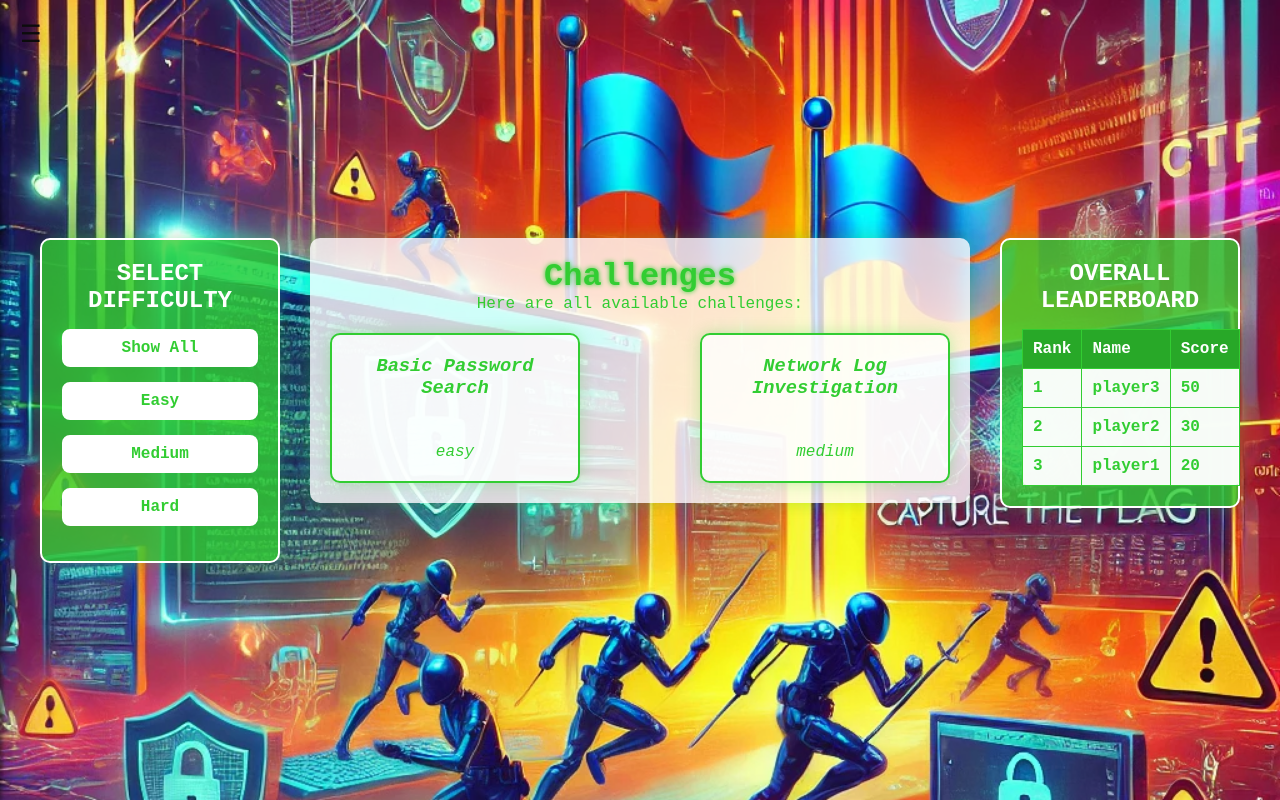
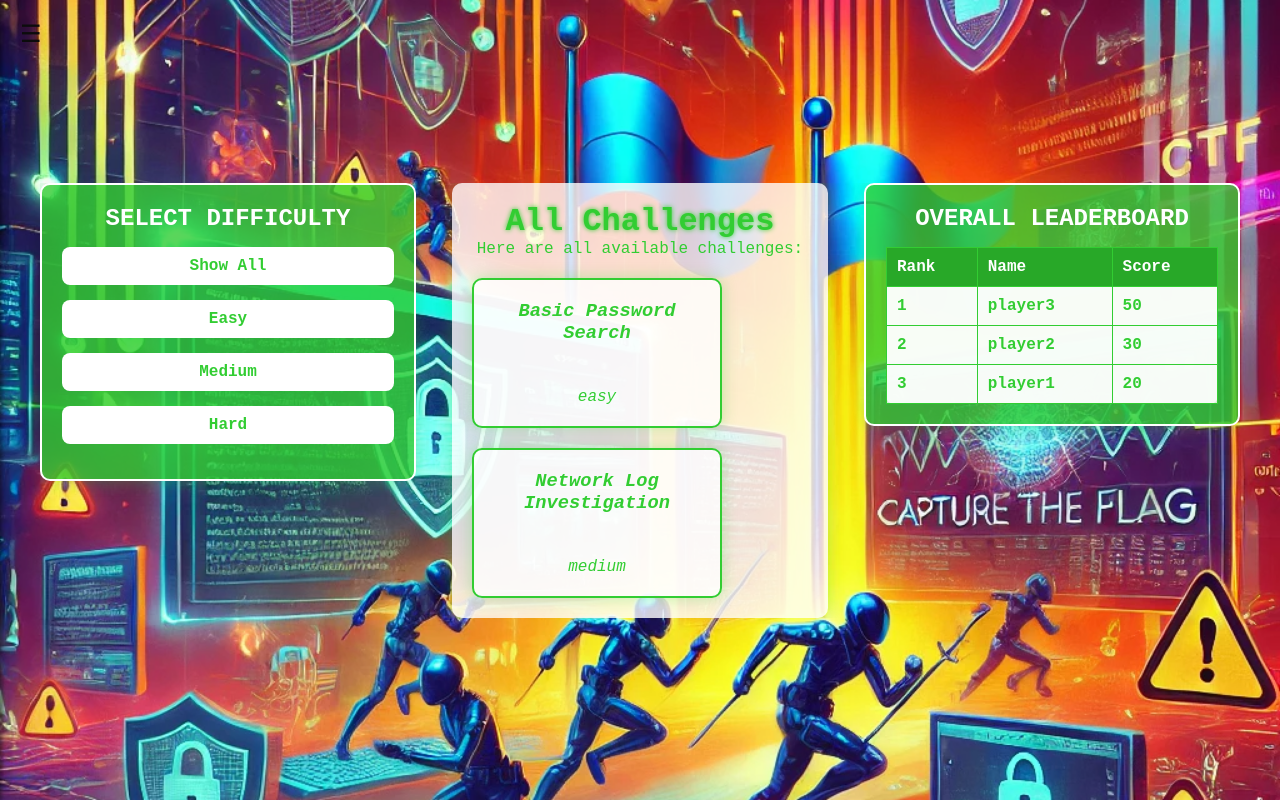
Before and after one commit to phoenix0709/Group-project, a PHP site: page /Challenge.html in a window 1280 px wide. Run offline with PHP 8.4, Linux system fonts and the light colour scheme; data comes from the database, SQL or seed files in the repository; data that the repository does not hold is empty.

Commit message:
update challenge page and leaderboard

```diff
--- a/CTF_playground/src/Challenge.css
+++ b/CTF_playground/src/Challenge.css
@@ -16,6 +16,7 @@ body {
     justify-content: center;
     min-height: 100vh;
     padding: 20px;
+    overflow-x: hidden; /* Prevent horizontal scrolling */
 }
 
 .content-wrapper {
@@ -25,11 +26,15 @@ body {
     width: 100%;
     max-width: 1200px;
     gap: 20px;
+    flex-wrap: wrap; /* Allow wrapping to prevent overflow */
+    overflow: hidden; /* Prevent layout from spilling out */
 }
 
 /* Filter Section */
 .filter-section {
-    width: 20%;
+    flex: 1 1 calc(33% - 20px); /* Flexible width, takes 1/3 of the row */
+    max-width: calc(33% - 20px);
+    min-width: 300px; /* Set a minimum width */
     background-color: rgba(50, 205, 50, 0.8);
     border: 2px solid #fff;
     border-radius: 10px;
@@ -70,7 +75,9 @@ body {
 
 /* Challenge Section */
 .challenge-container {
-    width: 55%;
+    flex: 1 1 calc(33% - 20px); /* Flexible width, takes 1/3 of the row */
+    max-width: calc(33% - 20px);
+    min-width: 300px; /* Set a minimum width */
     background-color: rgba(255, 255, 255, 0.8);
     padding: 20px;
     border-radius: 10px;
@@ -128,7 +135,9 @@ body {
 
 /* Leaderboard Section */
 .ranking-table {
-    width: 20%;
+    flex: 1 1 calc(33% - 20px); /* Flexible width, takes 1/3 of the row */
+    max-width: calc(33% - 20px);
+    min-width: 300px; /* Set a minimum width */
     background-color: rgba(50, 205, 50, 0.8);
     border: 2px solid #fff;
     border-radius: 10px;
@@ -227,3 +236,22 @@ tr:nth-child(odd) {
 .sidebar button:hover {
     background-color: #f0f0f0;
 }
+
+/* Responsive Design */
+@media (max-width: 768px) {
+    .content-wrapper {
+        flex-direction: column;
+        align-items: center;
+        gap: 10px;
+    }
+
+    .filter-section, .ranking-table, .challenge-container {
+        flex: 1 1 100%; /* Full width on smaller screens */
+        max-width: 90%; /* Prevent stretching */
+        margin: 0 auto;
+    }
+
+    .challenge-list {
+        justify-content: center;
+    }
+}
--- a/CTF_playground/src/Challenge.html
+++ b/CTF_playground/src/Challenge.html
@@ -16,26 +16,28 @@
     </div>
 
     <div class="content-wrapper">
-        <div class="filter-section">
+        <!-- Filter Section -->
+        <section class="filter-section">
             <h2>Select Difficulty</h2>
             <ul>
-                <li onclick="showAllChallenges()">Show All</li>
+                <li onclick="showChallengesAndLeaderboard('all')">Show All</li>
                 <li onclick="showChallengesAndLeaderboard('easy')">Easy</li>
                 <li onclick="showChallengesAndLeaderboard('medium')">Medium</li>
                 <li onclick="showChallengesAndLeaderboard('hard')">Hard</li>
             </ul>
-        </div>
+        </section>
 
-        <div class="challenge-container" id="challenge-container">
-            <div class="challenge-header">
+        <!-- Challenges Section -->
+        <section class="challenge-container" id="challenge-container">
+            <header class="challenge-header">
                 <h1 id="challenge-title">Challenges</h1>
                 <p id="challenge-subtitle">Here are all available challenges:</p>
-            </div>
+            </header>
+            <div class="challenge-list" id="challenge-list"></div>
+        </section>
 
-            <div class="challenge-list" id="challenge-list"></div>
-        </div>
-
-        <div class="ranking-table" id="leaderboard">
+        <!-- Leaderboard Section -->
+        <section class="ranking-table" id="leaderboard">
             <h2 id="leaderboard-title">Overall Leaderboard</h2>
             <table>
                 <thead>
@@ -47,7 +49,7 @@
                 </thead>
                 <tbody id="leaderboard-body"></tbody>
             </table>
-        </div>
+        </section>
     </div>
 
     <script src="Challenge.js"></script>
--- a/CTF_playground/src/Challenge.js
+++ b/CTF_playground/src/Challenge.js
@@ -1,3 +1,4 @@
+// Fetch and display all challenges
 function fetchChallenges() {
     fetch('challenge.php')
         .then(response => response.json())
@@ -13,7 +14,7 @@ function fetchChallenges() {
                     <p class="difficulty">${challenge.difficulty}</p>
                 `;
 
-                // Use `challenge.challenge_id` to redirect with the correct ID
+                // Redirect to the challenge page with the correct ID
                 card.addEventListener('click', () => {
                     window.location.href = `Do_Challenge.html?id=${challenge.challenge_id}`;
                 });
@@ -24,6 +25,7 @@ function fetchChallenges() {
         .catch(error => console.error('Error fetching challenges:', error));
 }
 
+// Fetch and display leaderboard
 function fetchLeaderboard() {
     fetch('leaderboard.php')
         .then(response => response.json())
@@ -33,14 +35,90 @@ function fetchLeaderboard() {
 
             leaderboard.forEach((entry, index) => {
                 const row = document.createElement('tr');
-                row.innerHTML = `<td>${index + 1}</td><td>${entry.username}</td><td>${entry.total_score}</td>`;
+                row.innerHTML = `
+                    <td>${index + 1}</td>
+                    <td>${entry.username}</td>
+                    <td>${entry.total_score}</td>
+                `;
                 leaderboardBody.appendChild(row);
             });
         })
         .catch(error => console.error('Error fetching leaderboard:', error));
 }
 
-window.onload = function() {
-    fetchChallenges();
+// Toggle sidebar functionality
+function initializeSidebarToggle() {
+    const optionsIcon = document.getElementById('optionsIcon');
+    const sidebar = document.getElementById('sidebar');
+
+    // Toggle sidebar on click
+    optionsIcon.addEventListener('click', () => {
+        sidebar.classList.toggle('active');
+    });
+
+    // Hide sidebar when clicking outside
+    document.addEventListener('click', (event) => {
+        if (!sidebar.contains(event.target) && !optionsIcon.contains(event.target)) {
+            sidebar.classList.remove('active');
+        }
+    });
+
+    // Add event listener for the logout button
+    const logoutBtn = document.getElementById('logoutBtn');
+    logoutBtn.addEventListener('click', () => {
+        alert('You have been logged out.');
+        // Add logout functionality here, if needed
+    });
+}
+
+// Show challenges based on difficulty
+function showChallengesAndLeaderboard(difficulty) {
+    const challengeTitle = document.getElementById('challenge-title');
+    const challengeSubtitle = document.getElementById('challenge-subtitle');
+
+    // Update titles dynamically
+    if (difficulty === 'all') {
+        challengeTitle.innerText = 'All Challenges';
+        challengeSubtitle.innerText = 'Here are all available challenges:';
+    } else {
+        challengeTitle.innerText = `${difficulty.charAt(0).toUpperCase() + difficulty.slice(1)} Challenges`;
+        challengeSubtitle.innerText = `Here are the ${difficulty} challenges:`;
+    }
+
+    // Fetch challenges and filter them based on difficulty
+    fetch('challenge.php')
+        .then(response => response.json())
+        .then(challenges => {
+            const challengeList = document.getElementById('challenge-list');
+            challengeList.innerHTML = '';
+
+            // Filter challenges
+            const filteredChallenges = difficulty === 'all'
+                ? challenges // Show all challenges if "all" is selected
+                : challenges.filter(challenge => challenge.difficulty.toLowerCase() === difficulty.toLowerCase());
+
+            filteredChallenges.forEach(challenge => {
+                const card = document.createElement('div');
+                card.className = 'challenge-card';
+                card.innerHTML = `
+                    <h3 class="challenge-title">${challenge.name}</h3>
+                    <p class="difficulty">${challenge.difficulty}</p>
+                `;
+
+                // Redirect to the challenge page with the correct ID
+                card.addEventListener('click', () => {
+                    window.location.href = `Do_Challenge.html?id=${challenge.challenge_id}`;
+                });
+
+                challengeList.appendChild(card);
+            });
+        })
+        .catch(error => console.error('Error fetching challenges:', error));
+}
+
+// Initialize all functionalities on page load
+window.onload = function () {
+    showChallengesAndLeaderboard('all'); // Show all challenges initially
     fetchLeaderboard();
-}
+    initializeSidebarToggle();
+};
```
Lines whose indentation alone changed are shown as unchanged.
